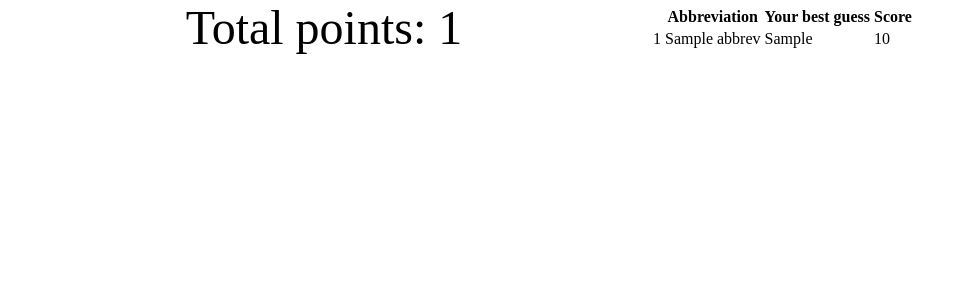
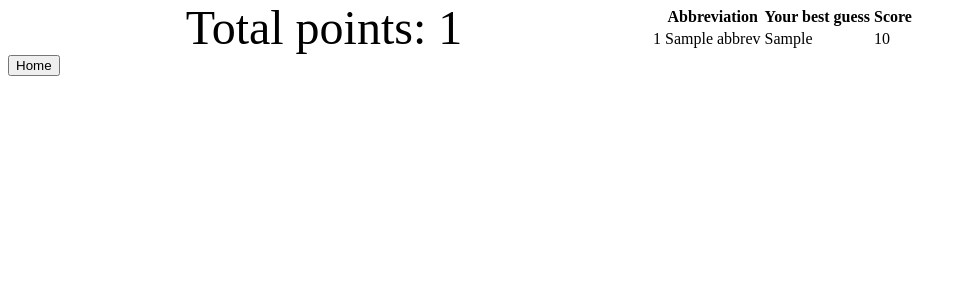
Before and after one commit to mathews012468/revab, a Django app: template revab/revabapp/templates/revabapp/results.html in a window 1280 px wide. Shown: the part 103-403 px from the top of the page, without its empty margins (0-967 px from the left). Run offline with Django 4.2, Linux system fonts and the light colour scheme; the template is opened without the code that fills it: most values are stand-ins (such as "Sample title", 1, 10 or a date in 2020).

Commit message:
Add back to home button in results page

```diff
--- a/revab/revabapp/templates/revabapp/results.html
+++ b/revab/revabapp/templates/revabapp/results.html
@@ -49,5 +49,11 @@
         </table>
       </div>
     </section>
+    <section id="second-row">
+      <form action="/" method="post">
+        {% csrf_token %}
+        <input type="submit" value="Home">
+      </form>
+    </section>
   </main>
 </body>
```
